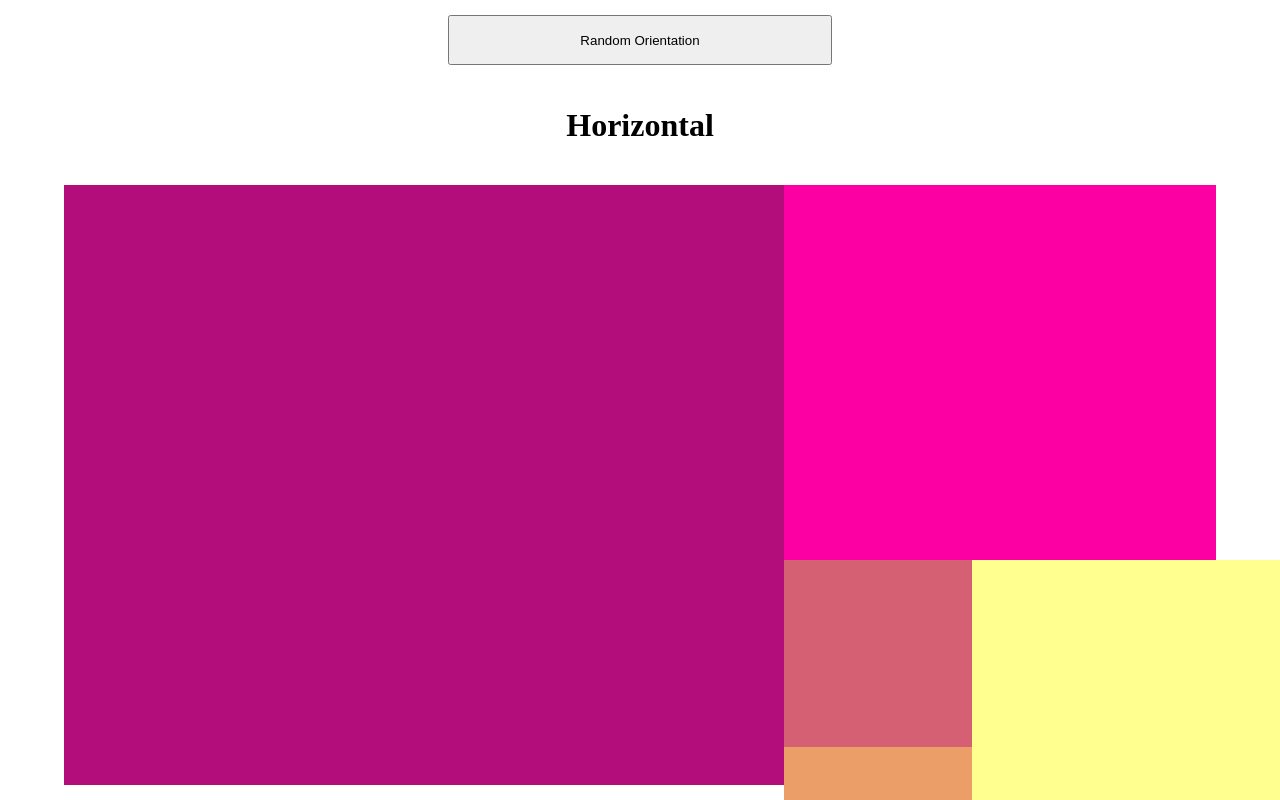
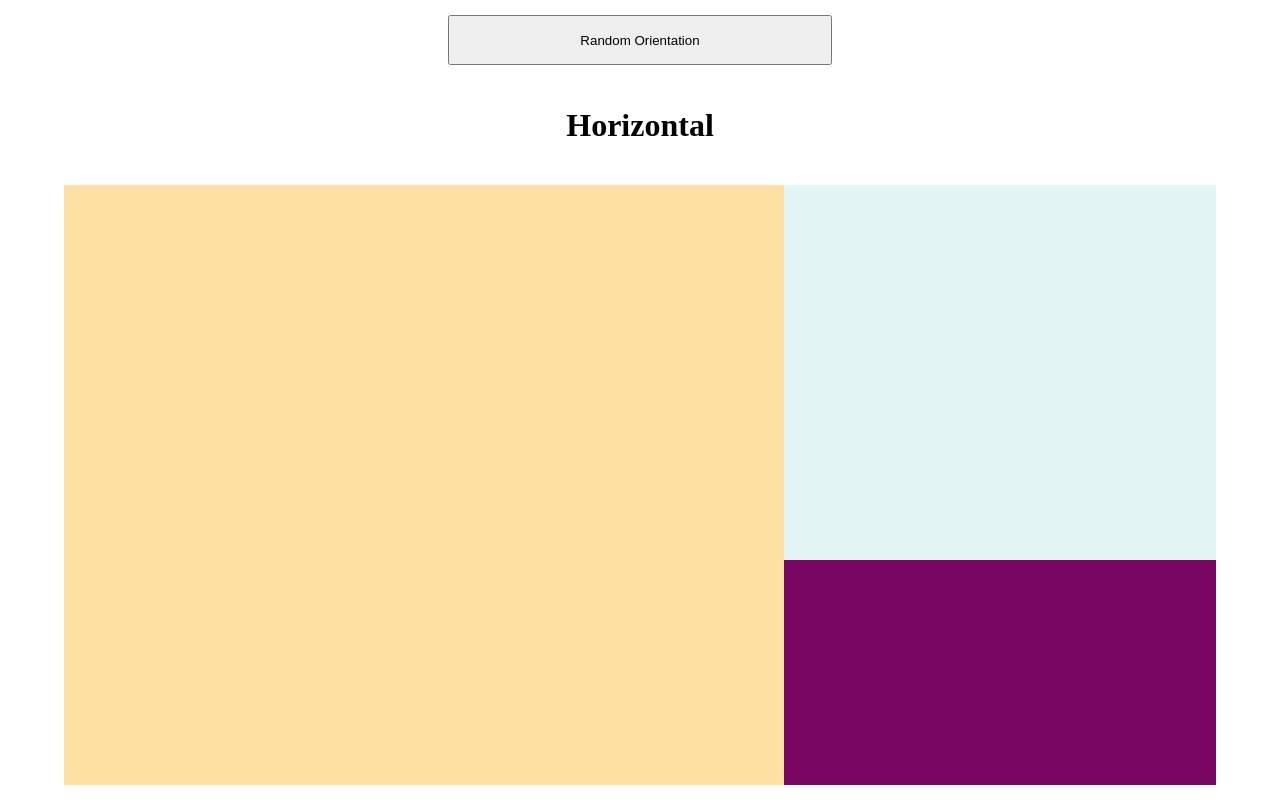
Before and after one commit to ImCitizen13/fib-view, a Next.js app: page / in a window 1280 px wide. Shown: the top 800 px of the page. Built offline with nearby package versions, Linux system fonts and the light colour scheme.

Commit message:
Simple Demo

```diff
--- a/src/pages/index.tsx
+++ b/src/pages/index.tsx
@@ -63,7 +63,7 @@ export default function Home() {
                 style={{ width: "100%", height: "100%" }}
                 src="/upsplash/horizontal_2.jpg"
               /> */}
-          <div
+          {/* <div
             style={{
               height: "100%",
               width: "100%",
@@ -92,8 +92,8 @@ export default function Home() {
             style={{
               height: "100%",
               width: "100%",
-            }}
-          ></div>
+            }} >*/}
+          {/* </div> */}
         </FibonacciView>
       </main>
     </>
```
